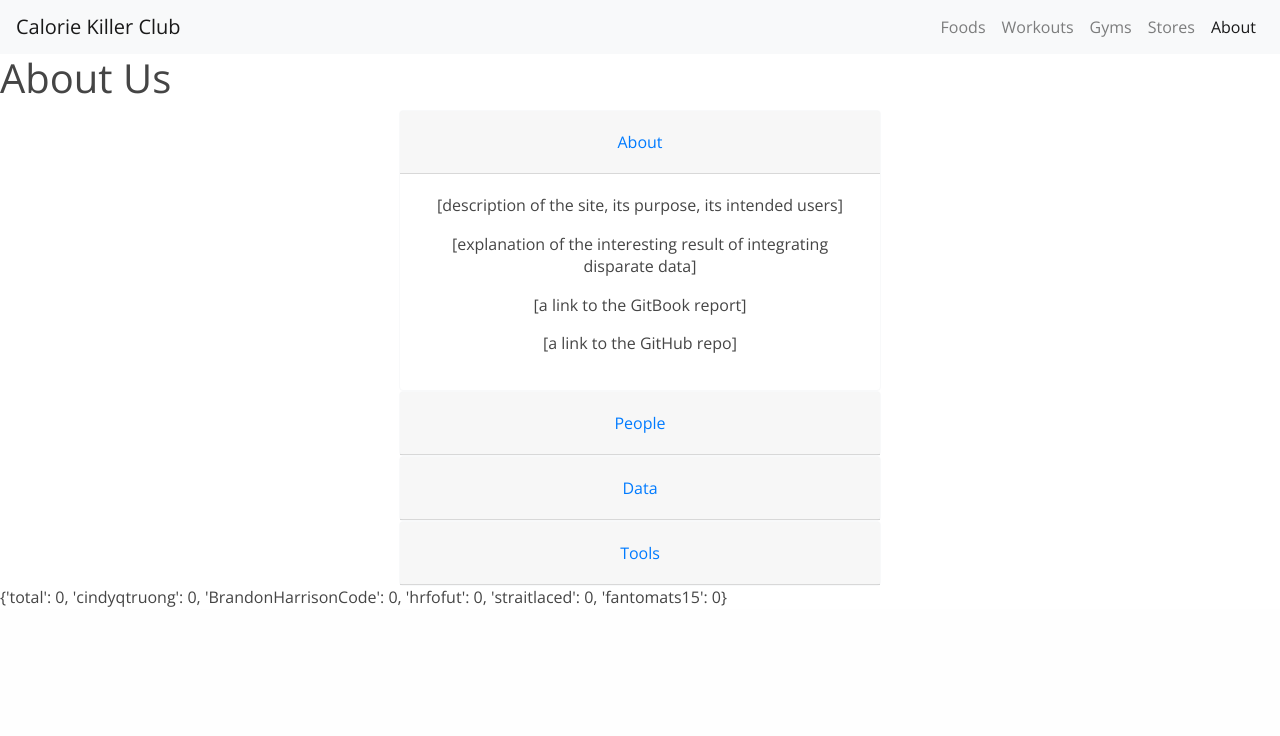
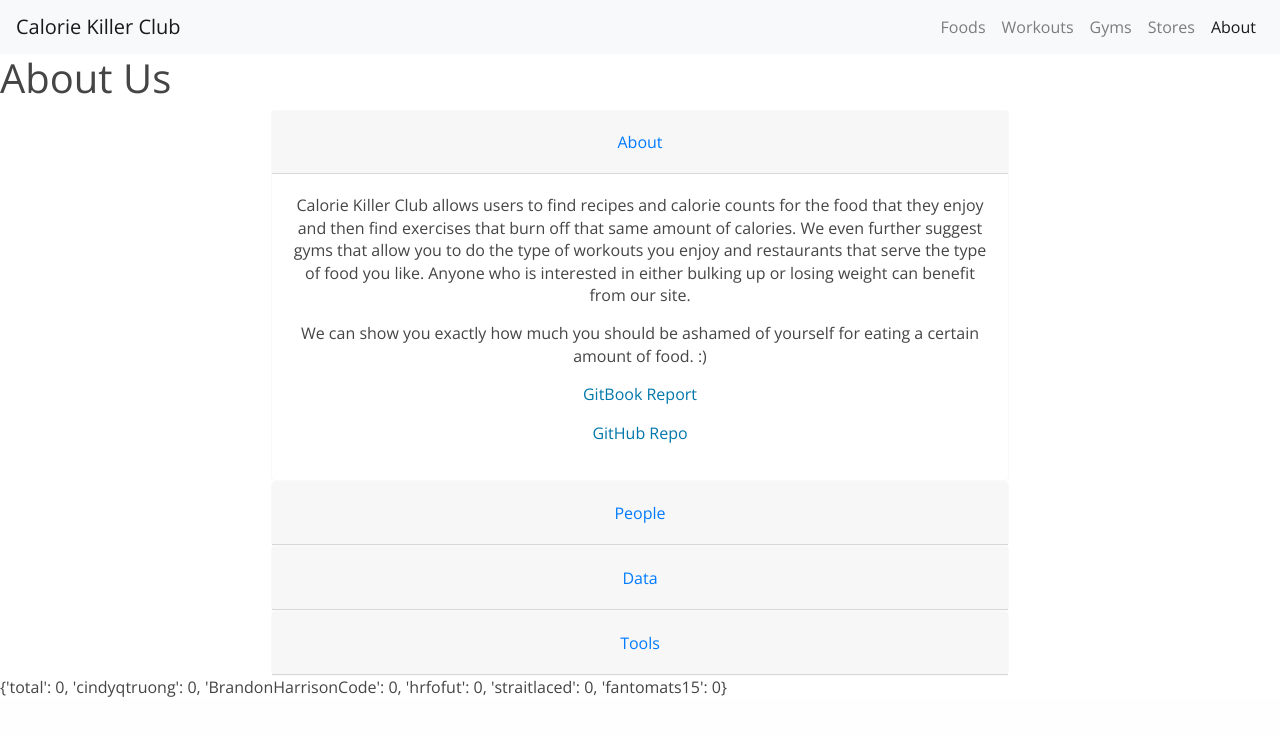
Before and after one commit to hrfofut/idb, a Flask app: page /about in a window 1280 px wide. Shown: the top 736 px of the page. Run offline with Flask 2, Linux system fonts and the light colour scheme; data that the repository does not hold is empty; parts of the project's set-up code (start-up, migrations or seed data) failed here and were passed over; some libraries are stand-ins or nearby versions.

Commit message:
Added description and data links to About page

```diff
--- a/idb/static/style.css
+++ b/idb/static/style.css
@@ -319,7 +319,7 @@ p.fakepre {
 
 .container-fluid{
     min-width: 400px;
-    max-width: 40%;
+    max-width: 60%;
 }
 
 img {
--- a/idb/templates/about.html
+++ b/idb/templates/about.html
@@ -8,7 +8,7 @@
 {% endblock %}
 {% block content %}
 <h1>About Us</h1>
-
+<div class="sneaky-workaround">
 <div class="container-fluid" style="text-align: center">
   <!-- About -->
   <div class="card border-light" style="width: 100%">
@@ -21,10 +21,10 @@
     </div>
     <div id="collapseAbout" class="collapse show" aria-labelledby="about">
       <div class="card-body">
-        <p>[description of the site, its purpose, its intended users]</p>
-        <p>[explanation of the interesting result of integrating disparate data]</p>
-        <p>[a link to the GitBook report]</p>
-        <p>[a link to the GitHub repo]</p>
+        <p>Calorie Killer Club allows users to find recipes and calorie counts for the food that they enjoy and then find exercises that burn off that same amount of calories. We even further suggest gyms that allow you to do the type of workouts you enjoy and restaurants that serve the type of food you like. Anyone who is interested in either bulking up or losing weight can benefit from our site.</p>
+        <p>We can show you exactly how much you should be ashamed of yourself for eating a certain amount of food. :)</p>
+        <p><a href="https://hrfofut.gitbooks.io/report/">GitBook Report</a></p>
+        <p><a href="https://github.com/hrfofut/idb">GitHub Repo</a></p>
       </div>
     </div>
   </div>
@@ -46,8 +46,8 @@
             <div class="col-sm group-member">
               <img class="img-circle group-photos" src="https://help.github.com/assets/images/help/profile/identicon.png" alt="Group Member 1">
               <h5>Cindy Truong</h5>
-              <p class="lead">Responsibilities</p>
-              <p style="text-align: justify">Bio and stuff apparently? Lorem ipsum dolor sit amet, consectetur adipiscing elit. Donec quis massa nisl. Ut sed ultricies tellus.  </p>
+              <p class="lead">Front End, Co-Maker of Beauty</p>
+              <p style="text-align: justify">CS major at UT Austin. Amazing.</p>
               <ul class="list-unstyled">
                 <li>No. of Commits: {{commits['cindyqtruong']}}</li>
                 <li>No. of Issues: {{issues[0]}}</li>
@@ -118,8 +118,8 @@
     </div>
     <div id="collapseData" class="collapse" aria-labelledby="data">
       <div class="card-body">
-        <p>[links to the data sources]</p>
-        <p>[description of how each was scraped]</p>
+        <p><a href="https://developer.github.com/v3/">GitHub</a> | Wesley does API and JSON parsing magic.</p>
+        <p><a href="https://spoonacular.com/food-api">Spoonacular - Food API and Recipe API</a> | We use good ol' manual labor.</p>
       </div>
     </div>
   </div>
@@ -139,6 +139,9 @@
     </div>
   </div>
 </div>
+
+</div>
+
 <p> {{commits}} </p>
 {% include 'bootstrapscripts.html' %}
 {% endblock %}
```
